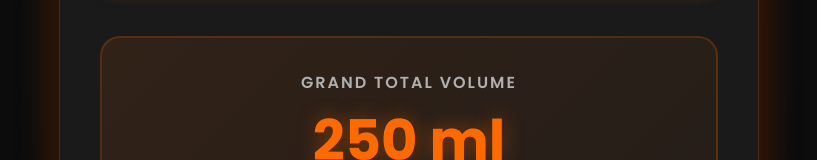
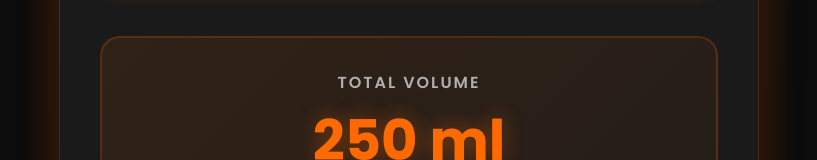
Before and after one commit to aHMEdaLaa4/AquaCalc, a plain HTML site: page index.html in a window 1280 px wide. Shown: the part 426-586 px from the top of the page, without its empty margins (231-1048 px from the left). Drawn offline with Linux system fonts and the light colour scheme.

Commit message:
change title

```diff
--- a/index.html
+++ b/index.html
@@ -510,7 +510,7 @@
             <button class="add-bottle-btn" id="addBottleBtn">+ Add Bottle</button>
 
             <div class="total-display">
-                <div class="total-label">Grand Total Volume</div>
+                <div class="total-label">Total Volume</div>
                 <div class="total-value" id="totalValue">0 ml</div>
             </div>
 
```
